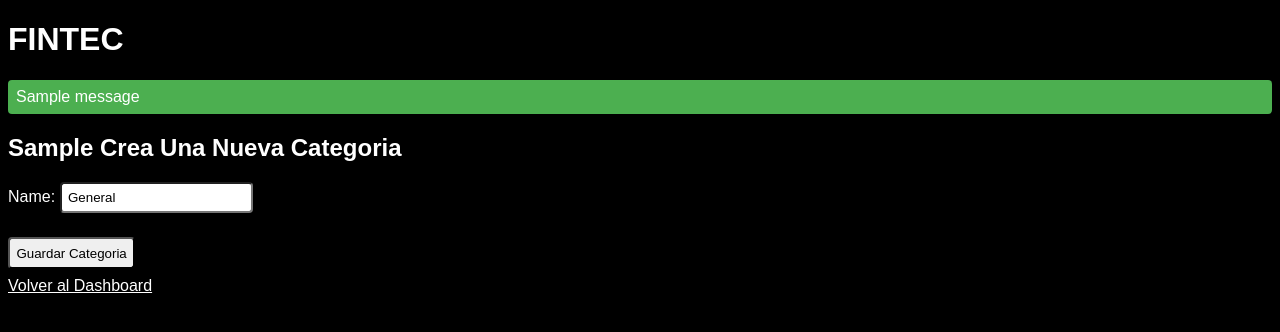
After one commit to diablotg/finanzas, a Django app: page /transactions/category/ in a window 1280 px wide. The commit adds this page. Shown: the top 332 px of the page. Run offline with Django 5.2, Linux system fonts and the light colour scheme; a user stored in the database is signed in; tables that the repository leaves empty hold one stand-in row (values such as "Sample post"); one stand-in notice (Sample message) is shown.

Commit message:
Logout actualizado, mensajes en base html, correccion de formularios, templates actualizadas en transactions

```diff
--- a/finanzas_backend/settings.py
+++ b/finanzas_backend/settings.py
@@ -117,4 +117,7 @@ STATIC_URL = "static/"
 DEFAULT_AUTO_FIELD = "django.db.models.BigAutoField"
 
 LOGIN_REDIRECT_URL = "/transactions/dashboard/"
+
 LOGOUT_REDIRECT_URL = "/"
+
+LOGIN_URL = "/users/login/"
--- a/templates/base.html
+++ b/templates/base.html
@@ -2,6 +2,7 @@
 <html lang="es">
   <head>
     <meta charset="UTF-8" />
+
     <title>{% block title %}FINTEC{% endblock %}</title>
     <style>
       body {
@@ -25,15 +26,60 @@
         padding: 0.4rem;
         border-radius: 4px;
       }
+
+      /* Estilos para mensajes */
+      .messages {
+        list-style-type: none;
+        padding: 0;
+        margin: 1rem 0;
+      }
+
+      .messages li {
+        padding: 0.5rem;
+        margin-bottom: 0.5rem;
+        border-radius: 4px;
+      }
+
+      .success {
+        background-color: #4caf50;
+        color: white;
+      }
+
+      .error {
+        background-color: #f44336;
+        color: white;
+      }
+
+      .info {
+        background-color: #2196f3;
+        color: white;
+      }
+
+      .warning {
+        background-color: #ff9800;
+        color: black;
+      }
     </style>
   </head>
   <body>
     <header>
       <h1>FINTEC</h1>
       <nav>
-        <!-- enlaces de navegación -->
+        <!-- enl -->
       </nav>
     </header>
-    <main>{% block content %}{% endblock %}</main>
+    <main>
+
+
+      {% if messages %}
+        <ul class="messages">
+          {% for message in messages %}
+            <li class="{{ message.tags }}">{{ message }}</li>
+          {% endfor %}
+        </ul>
+      {% endif %}
+
+      {% block content %}{% endblock %}
+    </main>
   </body>
 </html>
--- a/transactions/forms.py
+++ b/transactions/forms.py
@@ -6,6 +6,10 @@ class TransactionCategoryForm(forms.ModelForm):
     class Meta:
         model = TransactionCategory
         fields = ["name"]
+
+    def __init__(self, *args, **kwargs):
+        self.user = kwargs.pop("user", None)
+        super().__init__(*args, **kwargs)
 
 
 class TransactionForm(forms.ModelForm):
--- /dev/null
+++ b/transactions/templates/transactions/create_category.html
@@ -0,0 +1,16 @@
+{% extends "base.html" %}
+
+{% block title %}Nueva Categoria{% endblock %}
+
+{% block content %}
+<h2>{{request.user.first_name}} Crea Una Nueva Categoria</h2>
+
+<form method="post">
+  {% csrf_token %}
+  {{ form.as_p }}
+
+  <button type="submit">Guardar Categoria</button>
+</form>
+
+<a href="{% url 'dashboard' %}">Volver al Dashboard</a>
+{% endblock %}
--- a/transactions/urls.py
+++ b/transactions/urls.py
@@ -2,6 +2,8 @@ from django.urls import path
 from . import views
 
 urlpatterns = [
-    path("create/", views.create_transaction, name="create_transaction"),
-    path("dashboard/", views.list_transactions, name="dashboard"),
+    path("create/", views.create_transaction, name="create"),
+    path("dashboard/", views.dashboard, name="dashboard"),
+    path("list/", views.list_transactions, name="list_transactions"),
+    path("category/", views.create_category, name="category"),
 ]
--- a/transactions/views.py
+++ b/transactions/views.py
@@ -2,6 +2,8 @@ from django.shortcuts import render, redirect
 from .forms import TransactionForm
 from .forms import TransactionCategoryForm
 from django.contrib.auth.decorators import login_required
+from django.contrib import messages
+from django.db import IntegrityError
 
 
 @login_required
@@ -20,6 +22,37 @@ def dashboard(request):
 
 
 @login_required
+def create_category(request):
+    if request.method == "POST":
+        form = TransactionCategoryForm(request.POST, user=request.user)
+        if form.is_valid():
+            category = form.save(commit=False)
+            category.user = request.user
+
+            try:
+                category.save()
+                messages.success(
+                    request, f'Category: "{category.name}" created successfully!'
+                )
+                return redirect("category")
+            except IntegrityError:
+                form.add_error("name", "This category already exists for your account.")
+    else:
+        form = TransactionCategoryForm(user=request.user)
+
+    categories = request.user.transactioncategory_set.all()
+
+    return render(
+        request,
+        "transactions/create_category.html",
+        {
+            "form": form,
+            "categories": categories,
+        },
+    )
+
+
+@login_required
 def create_transaction(request):
     if request.method == "POST":
         category_form = TransactionCategoryForm(request.POST, user=request.user)
@@ -30,7 +63,7 @@ def create_transaction(request):
             transaction = transaction_form.save(commit=False)
             transaction.user = request.user
             transaction.save()
-            return redirect("create_transaction")
+            return redirect("create")
     else:
         category_form = TransactionCategoryForm(user=request.user)
         transaction_form = TransactionForm(user=request.user)
```
Also changed, not shown: transactions/templates/transactions/dashboard.html (+68 -1 lines), users/views.py (+10 -3 lines).
